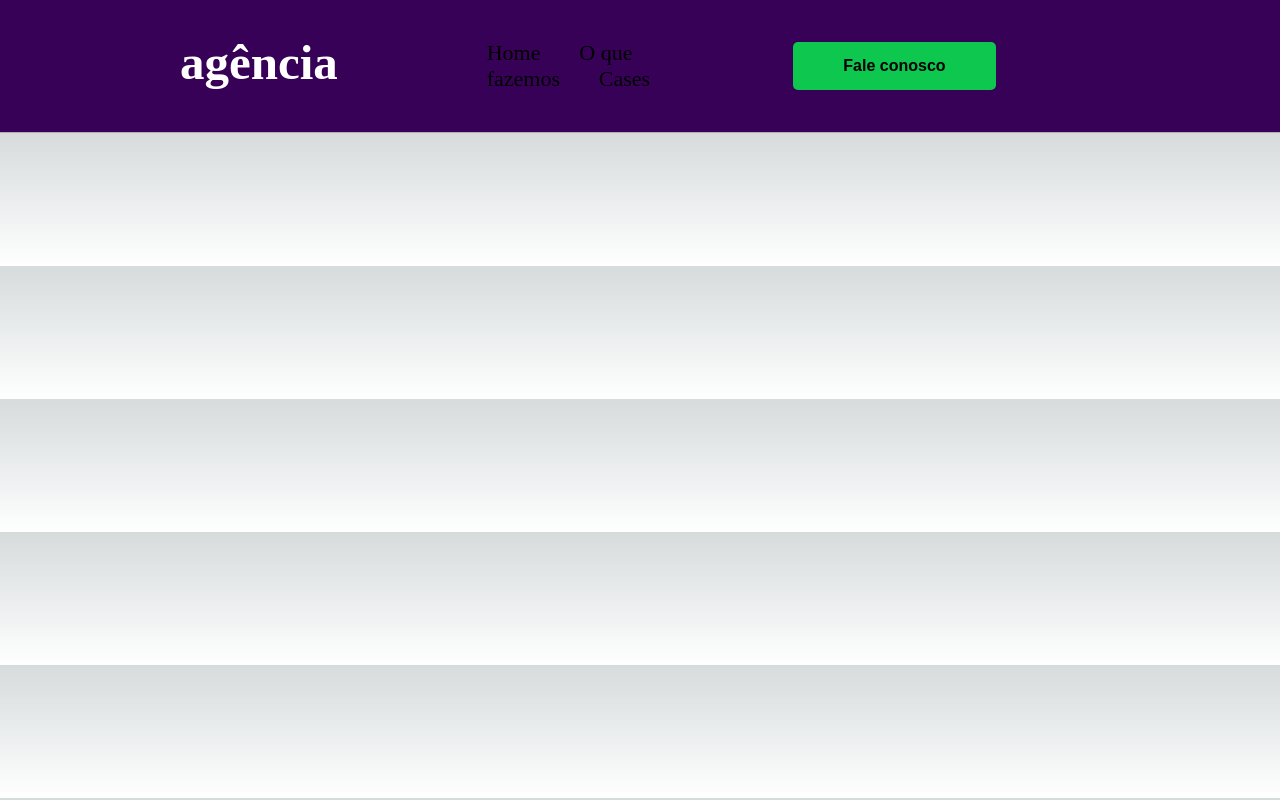
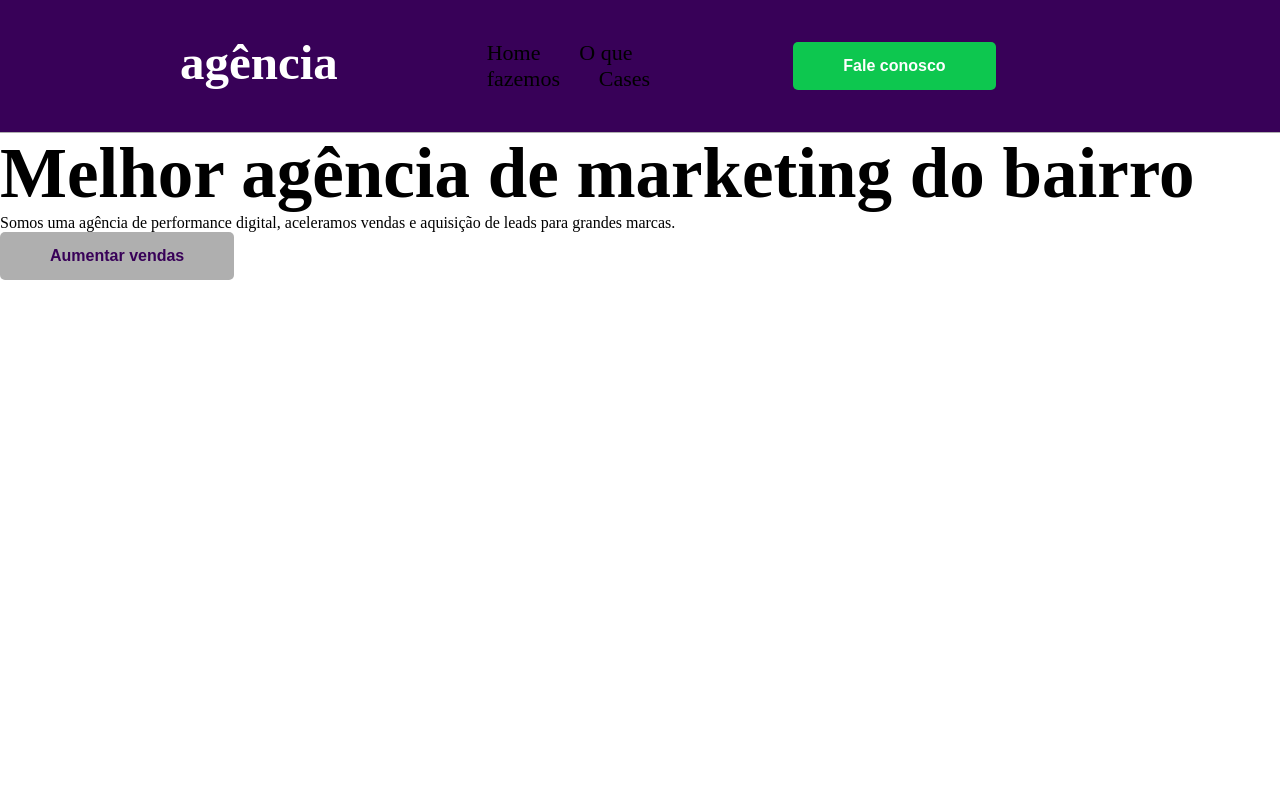
Before and after one commit to joaovslopes/landingpage, a Next.js app: page / in a window 1280 px wide. Built offline with nearby package versions, Linux system fonts and the light colour scheme.

Commit message:
ajustando botões

```diff
--- a/components/button/button.module.scss
+++ b/components/button/button.module.scss
@@ -7,4 +7,14 @@
   background-color: $green-color;
   border-radius: 5px;
   border: none;
+
+  &.primary {
+    background-color: $green-color;
+    color: $white-color;
+  }
+
+  &.secundary {
+    background-color: $gray-color;
+    color: $purple-color;
+  }
 }
--- a/components/button/index.jsx
+++ b/components/button/index.jsx
@@ -1,6 +1,16 @@
-import Styles from "./button.module.scss";
-const Button = ({ title }) => {
-  return <button className={Styles.button}>{title}</button>;
-};
+import Styles from "./button.module.scss"
 
-export default Button;
+const Button = ({ title, kind }) => {
+  const generationClassByKind = () => {
+    if (kind === "secundary") return Styles.secundary
+
+    return Styles.primary
+  }
+  return (
+    <button className={`${Styles.button} ${generationClassByKind()}`}>
+      {title}
+    </button>
+  )
+}
+
+export default Button
--- /dev/null
+++ b/components/welcome/index.jsx
@@ -0,0 +1,20 @@
+import Styles from "./welcome.module.scss"
+import Button from "../button"
+
+const Welcome = () => {
+  return (
+    <div className={Styles.container}>
+      <div className={Styles.text}>
+        <h1>Melhor agência de marketing do bairro</h1>
+        <p>
+          Somos uma agência de performance digital, aceleramos vendas e
+          aquisição de leads para grandes marcas.
+        </p>
+        <Button title="Aumentar vendas" kind="secundary" />
+      </div>
+      <div className={Styles.image}></div>
+    </div>
+  )
+}
+
+export default Welcome
--- /dev/null
+++ b/components/welcome/welcome.module.scss
@@ -0,0 +1,8 @@
+.text {
+  h1{
+    font-weight: bold;
+    font-size: 71px;
+  }
+
+
+}
--- a/pages/index.jsx
+++ b/pages/index.jsx
@@ -1,6 +1,8 @@
 import { Inter } from "next/font/google"
 import styles from "./Home.module.scss"
 import Header from "@/components/header"
+import Welcome from "@/components/welcome"
+import Button from "@/components/button"
 
 const inter = Inter({ subsets: ["latin"] })
 
@@ -8,6 +10,7 @@ export default function Home() {
   return (
     <div className={styles.container}>
       <Header />
+      <Welcome />
     </div>
   )
 }
--- a/styles/globals.scss
+++ b/styles/globals.scss
@@ -4,73 +4,6 @@
   --font-mono: ui-monospace, Menlo, Monaco, "Cascadia Mono", "Segoe UI Mono",
     "Roboto Mono", "Oxygen Mono", "Ubuntu Monospace", "Source Code Pro",
     "Fira Mono", "Droid Sans Mono", "Courier New", monospace;
-
-  --foreground-rgb: 0, 0, 0;
-  --background-start-rgb: 214, 219, 220;
-  --background-end-rgb: 255, 255, 255;
-
-  --primary-glow: conic-gradient(
-    from 180deg at 50% 50%,
-    #16abff33 0deg,
-    #0885ff33 55deg,
-    #54d6ff33 120deg,
-    #0071ff33 160deg,
-    transparent 360deg
-  );
-  --secondary-glow: radial-gradient(
-    rgba(255, 255, 255, 1),
-    rgba(255, 255, 255, 0)
-  );
-
-  --tile-start-rgb: 239, 245, 249;
-  --tile-end-rgb: 228, 232, 233;
-  --tile-border: conic-gradient(
-    #00000080,
-    #00000040,
-    #00000030,
-    #00000020,
-    #00000010,
-    #00000010,
-    #00000080
-  );
-
-  --callout-rgb: 238, 240, 241;
-  --callout-border-rgb: 172, 175, 176;
-  --card-rgb: 180, 185, 188;
-  --card-border-rgb: 131, 134, 135;
-}
-
-@media (prefers-color-scheme: dark) {
-  :root {
-    --foreground-rgb: 255, 255, 255;
-    --background-start-rgb: 0, 0, 0;
-    --background-end-rgb: 0, 0, 0;
-
-    --primary-glow: radial-gradient(rgba(1, 65, 255, 0.4), rgba(1, 65, 255, 0));
-    --secondary-glow: linear-gradient(
-      to bottom right,
-      rgba(1, 65, 255, 0),
-      rgba(1, 65, 255, 0),
-      rgba(1, 65, 255, 0.3)
-    );
-
-    --tile-start-rgb: 2, 13, 46;
-    --tile-end-rgb: 2, 5, 19;
-    --tile-border: conic-gradient(
-      #ffffff80,
-      #ffffff40,
-      #ffffff30,
-      #ffffff20,
-      #ffffff10,
-      #ffffff10,
-      #ffffff80
-    );
-
-    --callout-rgb: 20, 20, 20;
-    --callout-border-rgb: 108, 108, 108;
-    --card-rgb: 100, 100, 100;
-    --card-border-rgb: 200, 200, 200;
-  }
 }
 
 * {
@@ -99,9 +32,3 @@ a {
   color: inherit;
   text-decoration: none;
 }
-
-@media (prefers-color-scheme: dark) {
-  html {
-    color-scheme: dark;
-  }
-}
--- a/styles/mixins/colors.scss
+++ b/styles/mixins/colors.scss
@@ -1,3 +1,4 @@
 $purple-color: #380158;
 $gray-color: #afafaf;
 $green-color: #0dc74f;
+$white-color: rgb(255, 255, 255);
```
